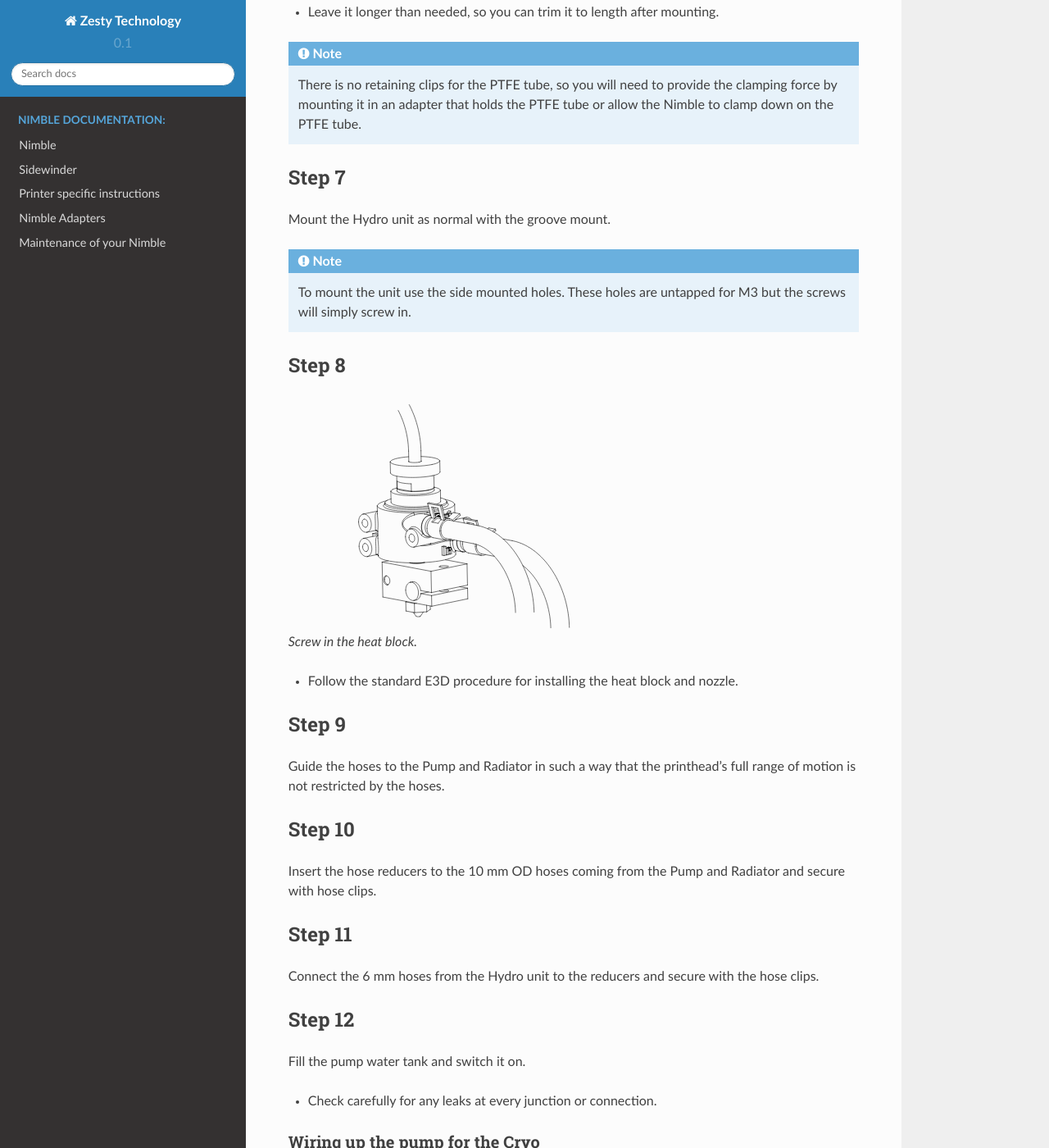
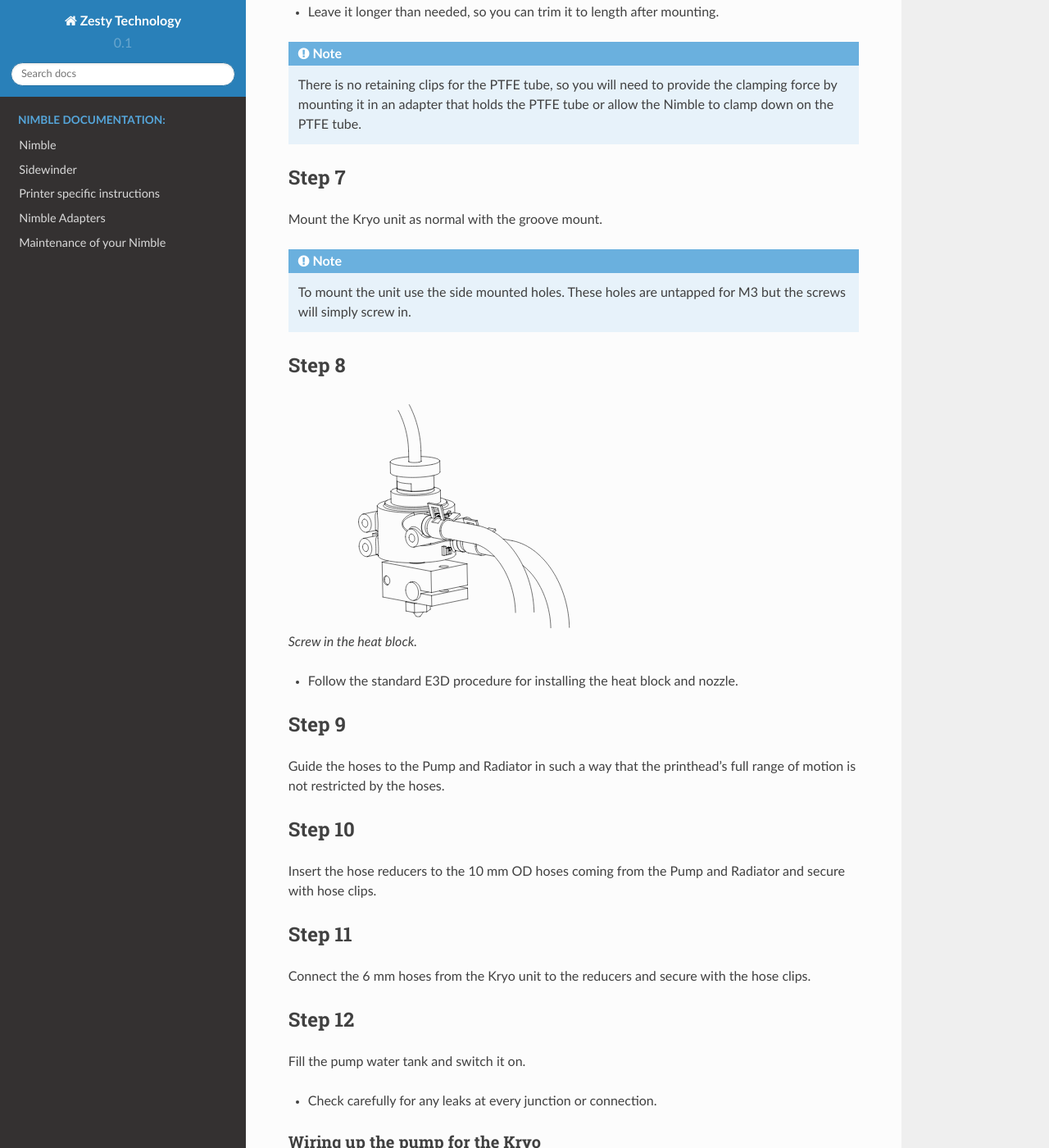
Before and after one commit to ZestyTechnology/zesty-docs, a Sphinx documentation site: the page built from docs/kryo/assembly_kryo.rst, in a window 1280 px wide and 1400 px high, scrolled down 2966 px. Shown: the whole window at 82% size. Built offline with Sphinx 7.4.7 and the Read the Docs theme 2.0.0, drawn with Linux system fonts in a browser that asks for light colours; some of the changed text lies outside the part shown.

Commit message:
changed to Kryo

```diff
--- a/docs/kryo/assembly_kryo.rst
+++ b/docs/kryo/assembly_kryo.rst
@@ -1,4 +1,4 @@
-Assembling the Zesty Cryo
+Assembling the Zesty Kryo
 =======================
 
 
@@ -16,7 +16,7 @@
     :height: 286px
     :width: 400px
 
-    Screw the Groove mount (part B) in the Cryo unit (part A)
+    Screw the Groove mount (part B) in the Kryo unit (part A)
 
     * Screw it tight and use a small spanner or pair of pliers to get it tight.
 
@@ -30,7 +30,7 @@
     :height: 286px
     :width: 400px
 
-    Insert the E3D V6 heat break into the bottom of the Cryo unit.
+    Insert the E3D V6 heat break into the bottom of the Kryo unit.
 
 
 Step 3
@@ -87,7 +87,7 @@
 Step 7
 ------
 
-Mount the Hydro unit as normal with the groove mount.
+Mount the Kryo unit as normal with the groove mount.
 
 .. Note:: To mount the unit use the side mounted holes. These holes are untapped for M3 but the screws will simply screw in.
 
@@ -116,7 +116,7 @@
 Step 11
 -------
 
-Connect the 6 mm hoses from the Hydro unit to the reducers and secure with the hose clips.
+Connect the 6 mm hoses from the Kryo unit to the reducers and secure with the hose clips.
 
 Step 12
 -------
@@ -125,7 +125,7 @@
 
 * Check carefully for any leaks at every junction or connection.
 
-Wiring up the pump for the Cryo
+Wiring up the pump for the Kryo
 ################
 
 First run the extruder a minute or two, with no filament clamped. Just to bed the gears and drive cable in. Extrude and retract a few times. (You will have to switch off the temperature control as most controllers will not move the extruder stepper unless the hot end it up to temperature)
```
